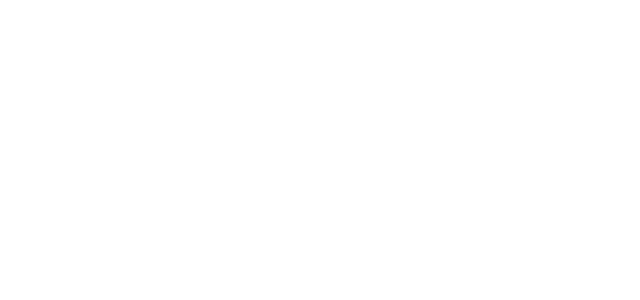
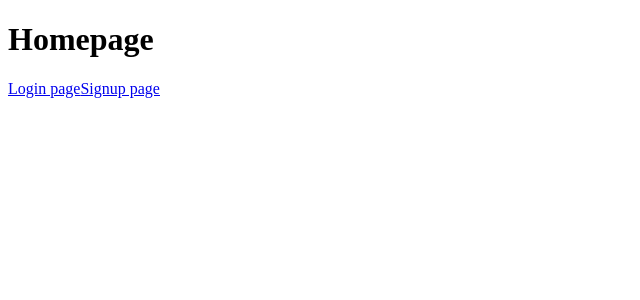
Before and after one commit to VBasko/nft-dashboard, a Nuxt app: page / in a window 1280 px wide. Shown: the top 300 px of the page, without its empty margins (0-640 px from the left). Built offline with nearby package versions, Linux system fonts and the light colour scheme.

Commit message:
feat: index page

```diff
--- /dev/null
+++ b/pages/index.vue
@@ -0,0 +1,7 @@
+<template>
+  <div>
+    <h1>Homepage</h1>
+    <NuxtLink to="/login">Login page</NuxtLink>
+    <NuxtLink to="/signup">Signup page</NuxtLink>
+  </div>
+</template>
```
